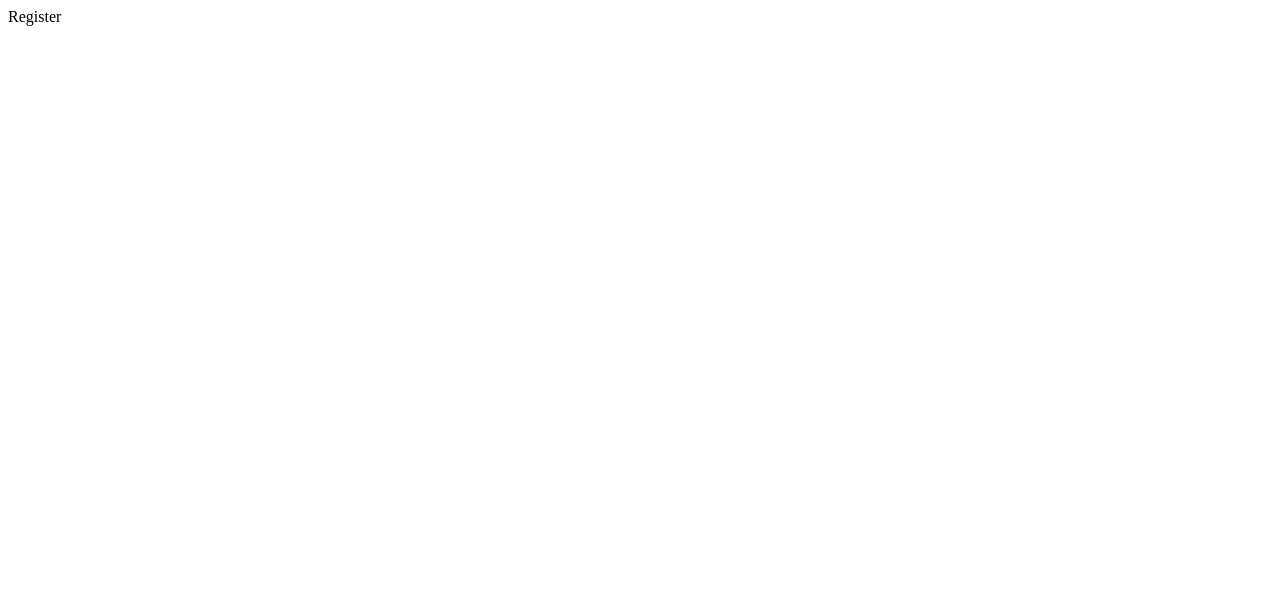
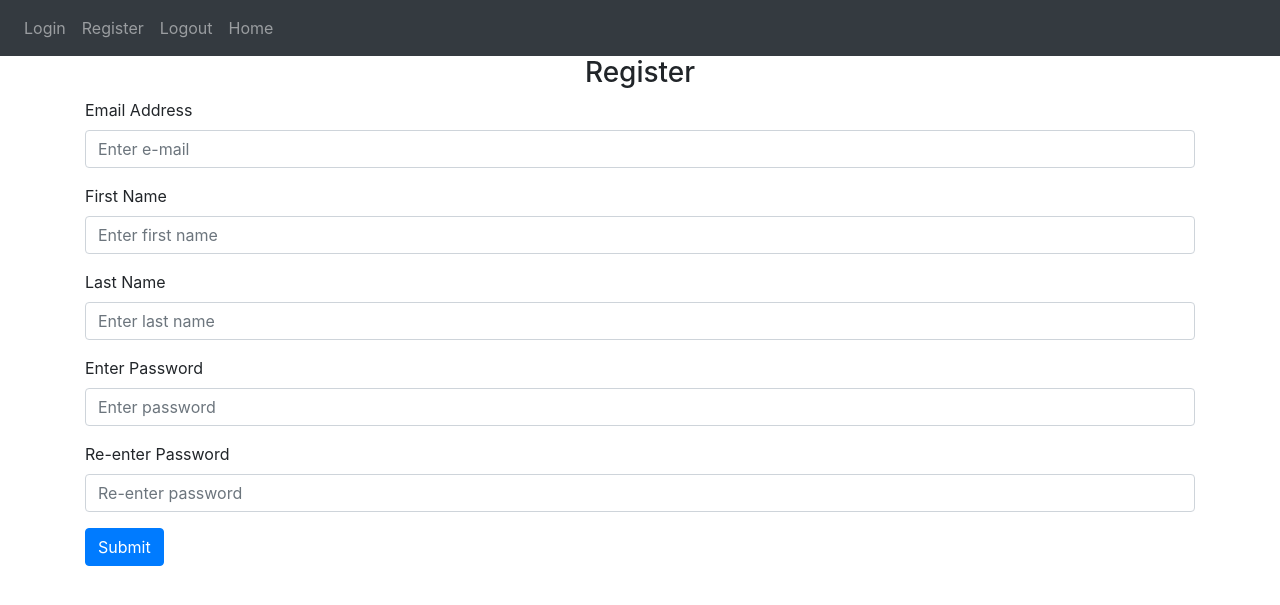
Before and after one commit to Robzabel/Booking-Database-Project, a Flask app: page /register in a window 1280 px wide. Before the commit the part shown is almost empty. Shown: the top 605 px of the page. Run offline with Flask 2, Linux system fonts and the light colour scheme.

Commit message:
Created the HTML template for the registration form

```diff
--- a/Website/auth.py
+++ b/Website/auth.py
@@ -1,18 +1,18 @@
-from flask import Blueprint
+from flask import Blueprint, render_template
 
 #Create a blueprint for the authentication view
 auth = Blueprint('auth', __name__)
 
 @auth.route('/login')
 def login():
-    return "<p>Login</p>"
+    return render_template('login.html')
 
 
 @auth.route('/logout')
 def logout():
-    return "<p>Logout</p>"
+    return render_template('home.html')
 
 
 @auth.route('/register')
 def register():
-    return "<p>Register</p>"
+    return render_template('register.html')
--- a/Website/templates/base.html
+++ b/Website/templates/base.html
@@ -33,7 +33,11 @@
                 </div>
             </div>
         </nav>
-
+        <!--Container for main page content-->
+        <div class="container" id="main_container">
+            {% block main_container%}
+            {% endblock%}
+        </div>
 
         <!--Import the jQuery, Popper JS and Boostrap JS for the bootstrap framework-->
         <script
--- a/Website/templates/home.html
+++ b/Website/templates/home.html
@@ -1 +1,4 @@
 {% extends "base.html" %} {% block title %}Home{% endblock %}
+{% block main_container%}
+<h1>This is the home page</h1>
+{% endblock%}
--- /dev/null
+++ b/Website/templates/login.html
@@ -0,0 +1,6 @@
+{% extends "base.html" %} {% block title %}Login{% endblock %}
+{% block main_container%}
+<h1>This is the Login page</h1>
+
+
+{% endblock%}
--- /dev/null
+++ b/Website/templates/register.html
@@ -0,0 +1,58 @@
+{% extends "base.html" %} {% block title %}Register{% endblock %}
+{% block main_container%}
+{# create the registration form#}
+<form method="POST">
+    <h3 align="center">Register</h3>
+    <div class="form-group">
+        <label for="email">Email Address</label>
+        <input
+            type="email"
+            class="form-control"
+            id="email"
+            name="email"
+            placeholder="Enter e-mail"
+        >
+    </div>
+    <div class="form-group">
+        <label for="firstName">First Name</label>
+        <input
+            type="text"
+            class="form-control"
+            id="firstName"
+            name="firstName"
+            placeholder="Enter first name"
+        >
+    </div>
+    <div class="form-group">
+        <label for="firstName">Last Name</label>
+        <input
+            type="text"
+            class="form-control"
+            id="lastName"
+            name="lastName"
+            placeholder="Enter last name"
+        >
+    </div>
+    <div class="form-group">
+        <label for="firstName">Enter Password</label>
+        <input
+            type="password"
+            class="form-control"
+            id="password1"
+            name="password1"
+            placeholder="Enter password"
+         >
+    </div>
+    <div class="form-group">
+        <label for="firstName">Re-enter Password</label>
+         <input
+            type="password"
+            class="form-control"
+            id="password2"
+            name="password2"
+            placeholder="Re-enter password"
+         >
+    </div>
+    <button type="submit" class="btn btn-primary">Submit</button>
+</form>
+{% endblock%}
```
